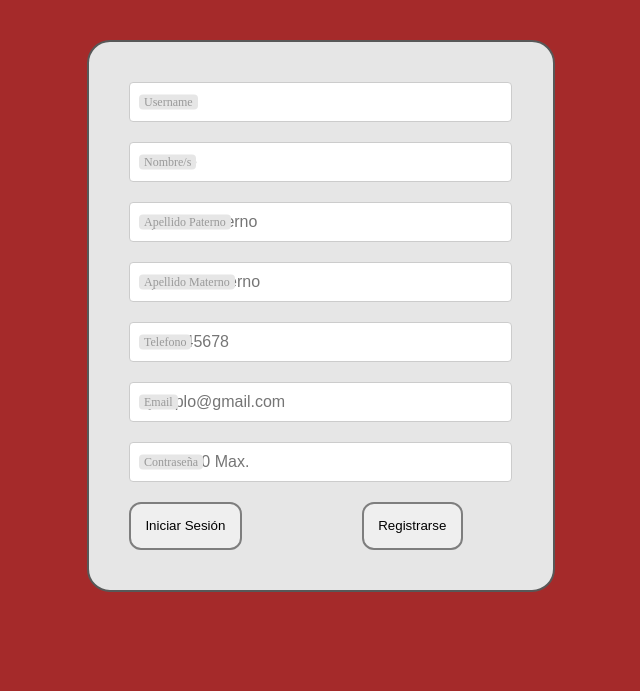
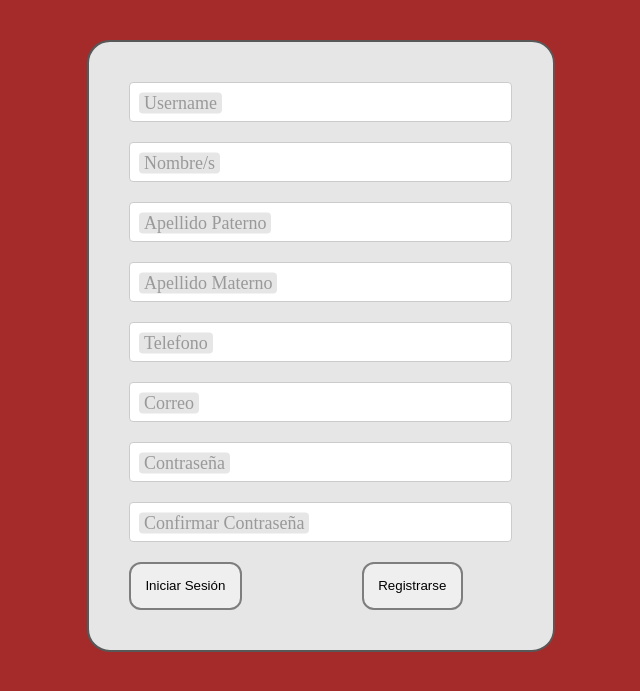
Before and after one commit to UanDuck/Game-Black, a PHP site: page / in a window 1280 px wide. Shown: the top 691 px of the page, without its empty margins (353-993 px from the left). Run offline with PHP 8.4, Linux system fonts and the light colour scheme.

Commit message:
form type google update V1.2

```diff
--- a/css/fgl.css
+++ b/css/fgl.css
@@ -16,12 +16,12 @@ input {
 
 label {
     position: absolute;
-    top: 50%;
+    top: 53%;
     left: 10px;
     transform: translateY(-50%);
     background: rgb(230, 230, 230);
     border-radius: 4px;
-    font-size: 12px;
+    font-size: 18px;
     color: #999;
     transition: all 0.3s;
     padding: 0 5px;
@@ -36,7 +36,7 @@ input:not(:placeholder-shown) {
 input:focus+label,
 input:not(:placeholder-shown)+label {
     top: 0;
-    font-size: 12px;
+    font-size: 15px;
     color: blue;
     transform: translateY(-50%);
 }
--- a/index.php
+++ b/index.php
@@ -15,7 +15,7 @@
         <div class="container">
 
             <?php if (isset($_SESSION['error'])): ?>
-                <div class="alert alert-danger" style="color: #c72525;margin-bottom: 11px;font-weight: 550;">
+                <div class="alert alert-danger" style="color: #c72525;margin-bottom: 11px;font-weight: 550; text-align: center;">
                     <?= $_SESSION['error'] ?>
                 </div>
                 <?php unset($_SESSION['error']); ?>
@@ -23,33 +23,37 @@
 
             <form action="registrar.php" method="post">
                 <div class="form-group">
-                    <input type="text" placeholder="Usuario" name="user" maxlength="50" required>
+                    <input type="text" placeholder=" " name="user" maxlength="50" required>
                     <label for="">Username</label>
                 </div>
                 <div class="form-group">
-                    <input type="text" placeholder="Nombre" name="nom" maxlength="50" required>
+                    <input type="text" placeholder=" " name="nom" maxlength="50" required>
                     <label for="">Nombre/s</label>
                 </div>
                 <div class="form-group">
-                    <input type="text" name="pa" placeholder="Apellido Paterno" maxlength="50" required>
+                    <input type="text" name="pa" placeholder=" " maxlength="50" required>
                     <label for="">Apellido Paterno</label>
                 </div>
                 <div class="form-group">
-                    <input type="text" placeholder="Apellido Materno" name="ma" maxlength="50" required>
+                    <input type="text" placeholder=" " name="ma" maxlength="50" required>
                     <label for="">Apellido Materno</label>
                 </div>
                 <div class="form-group">
-                    <input type="text" placeholder="5512345678" name="telf" minlength="8" maxlength="10" required>
+                    <input type="text" placeholder=" " name="telf" minlength="8" maxlength="10" required>
                     <label for="">Telefono </label>
                 </div>
 
                 <div class="form-group">
-                    <input type="text" name="email" placeholder="ejemplo@gmail.com" id="email" maxlength="100" required>
-                    <label for="email">Email</label>
+                    <input type="text" name="email" placeholder="@g  . " id="email" maxlength="100" required>
+                    <label for="email">Correo</label>
                 </div>
                 <div class="form-group">
-                    <input type="password" placeholder="8 Min.  20 Max." name="contra" id="password" required minlength="8" maxlength="20">
+                    <input type="password" placeholder="8 - 20" name="contrasena" id="contrasena" required minlength="8" maxlength="20">
                     <label for="password">Contraseña</label>
+                </div>
+                <div class="form-group">
+                    <input type="password" placeholder=" " name="confirmar_contra" id="confirmar_contra" required minlength="8" maxlength="20">
+                    <label for="password">Confirmar Contraseña</label>
                 </div>
 
                 <div class="btn-form">
@@ -59,6 +63,7 @@
             </form>
         </div>
     </div>
+    <script src="js/script.js"></script>
 </body>
 
 </html>
--- a/registrar.php
+++ b/registrar.php
@@ -9,7 +9,7 @@ $ap = $_POST['pa'];
 $am = $_POST['ma'];
 $telf = $_POST['telf'];
 $correo = $_POST['email'];
-$contra = $_POST['contra'];
+$contra = $_POST['confirmar_contra'];
 
 
 
```
Also changed, not shown: js/script.js (added).
